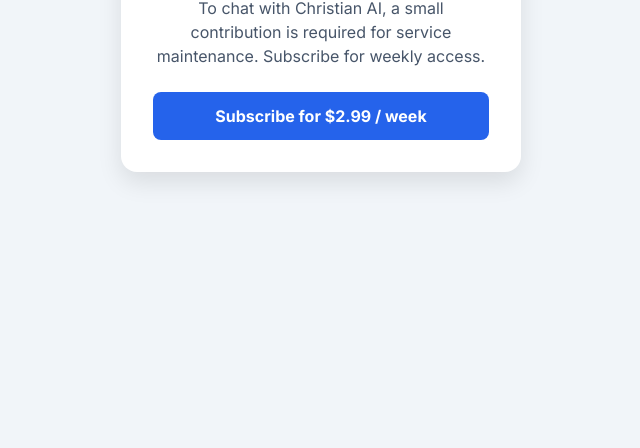
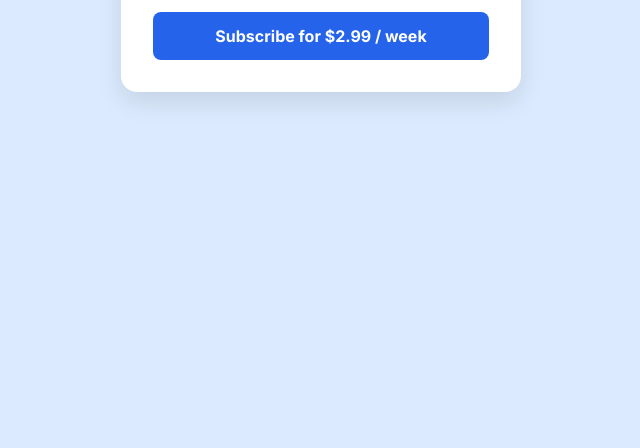
Before and after one commit to Tedesqui/christian, a website: page index.html in a window 1280 px wide. Shown: the part 352-800 px from the top of the page, without its empty margins (319-959 px from the left). Drawn offline with nearby package versions, Linux system fonts and the light colour scheme.

Commit message:
Update index.html

```diff
--- a/index.html
+++ b/index.html
@@ -18,7 +18,7 @@
     </style>
 </head>
 
-<body class="bg-slate-100 flex items-center justify-center min-h-screen">
+<body class="bg-blue-100 flex items-center justify-center min-h-screen text-slate-800">
 
     <script>
         (() => {
@@ -36,7 +36,7 @@
         })();
     </script>
 
-    <div id="payment-modal">
+    <div id="payment-modal" style="transform: translateY(-80px);">
         <div id="initial-payment-content">
             <h2 class="text-2xl font-bold text-slate-800 mb-2" data-key="payment_title">Acesso Expirado</h2>
             <p class="text-slate-600 mb-6" data-key="payment_description">Para conversar com a IA Cristã, é necessária uma pequena contribuição para a manutenção do serviço. Assine o acesso semanal.</p>
```
